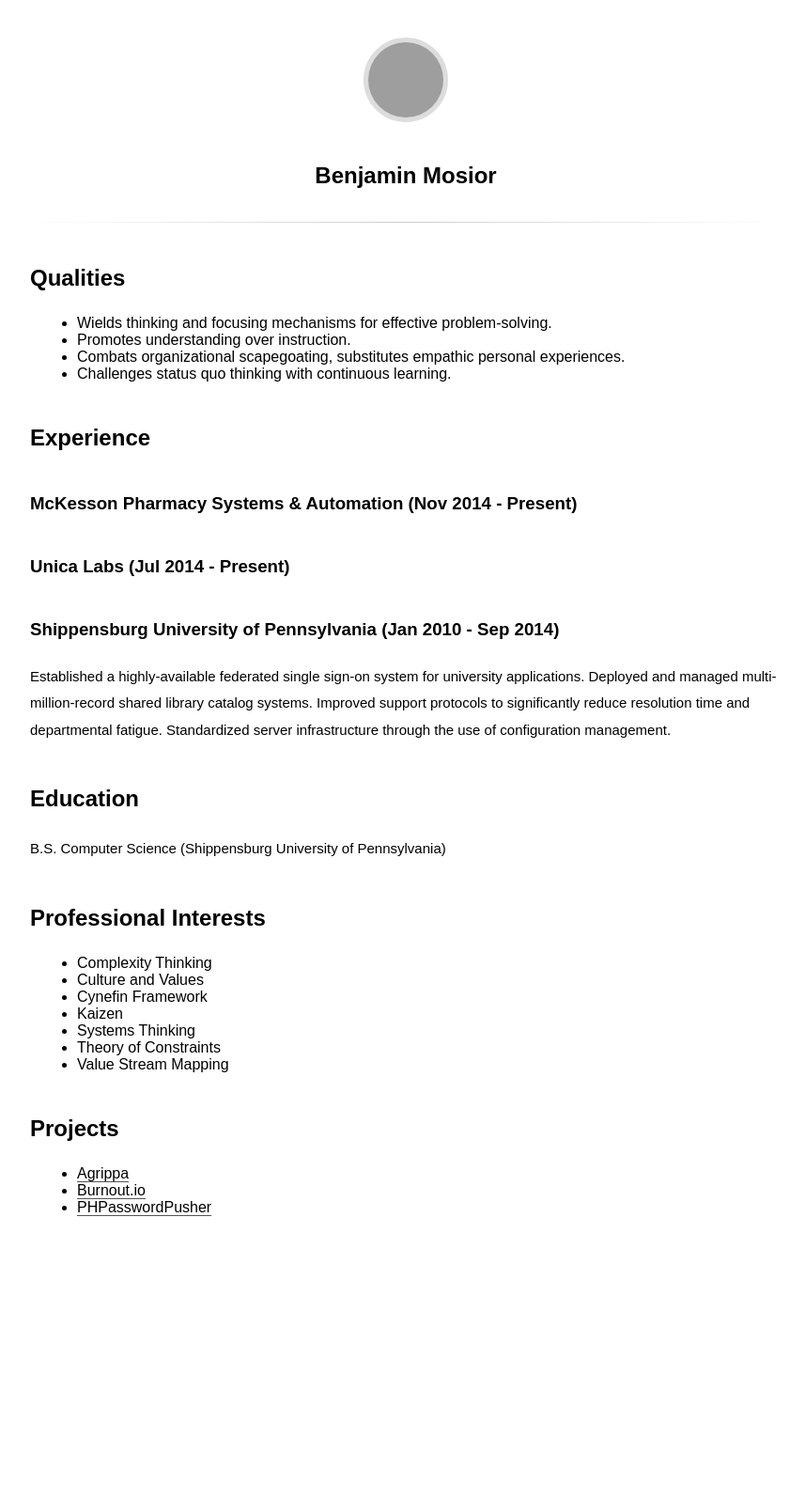
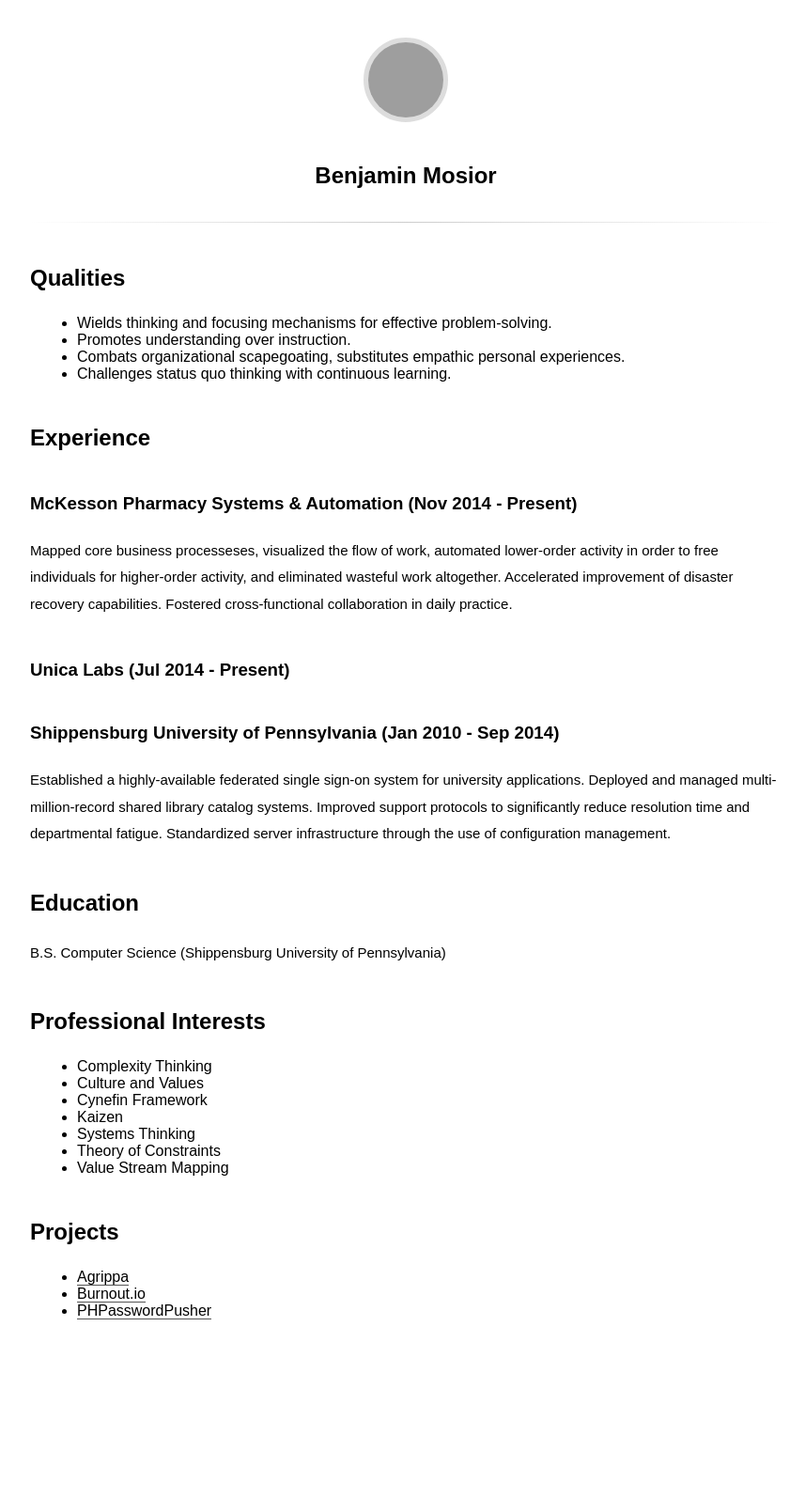
Before and after one commit to bemosior/bemosior.github.io, a Jekyll site: the page built from resume.md, in a window 1280 px wide. Shown: the whole page at 94% size, without its empty margins (208-1065 px from the left). Built offline with Jekyll 4.4.1, drawn with Linux system fonts in a browser that asks for light colours; some web fonts are replaced; before the commit the page ends 1484 px from its top, so only the background shows below that; grey boxes are pictures that could not be loaded.

Commit message:
Reasonable first-draft of most recent work experience.

```diff
--- a/resume.md
+++ b/resume.md
@@ -13,6 +13,8 @@ title: Benjamin Mosior
 ## Experience
 
 ### McKesson Pharmacy Systems & Automation (Nov 2014 - Present)
+
+Mapped core business processeses, visualized the flow of work, automated lower-order activity in order to free individuals for higher-order activity, and eliminated wasteful work altogether. Accelerated improvement of disaster recovery capabilities. Fostered cross-functional collaboration in daily practice.
 
 ### Unica Labs (Jul 2014 - Present)
 
```
